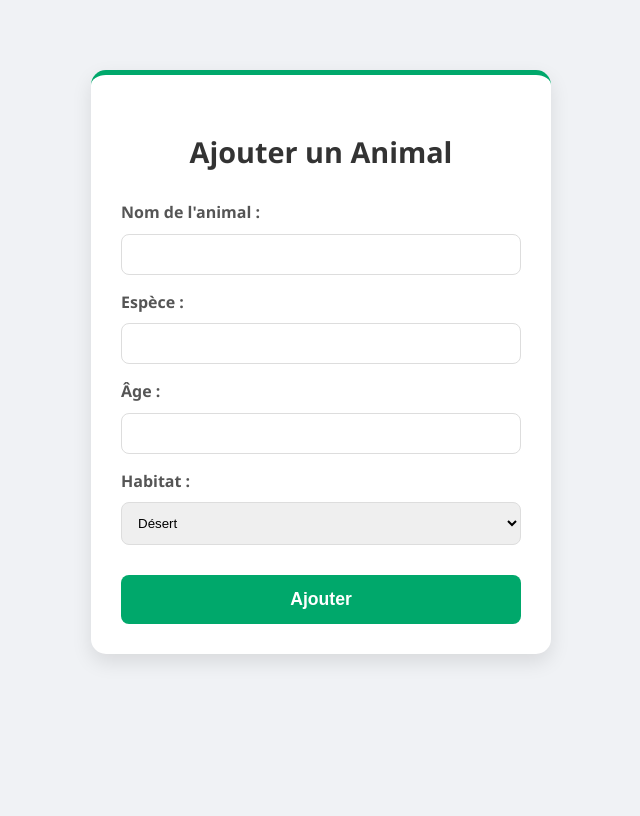
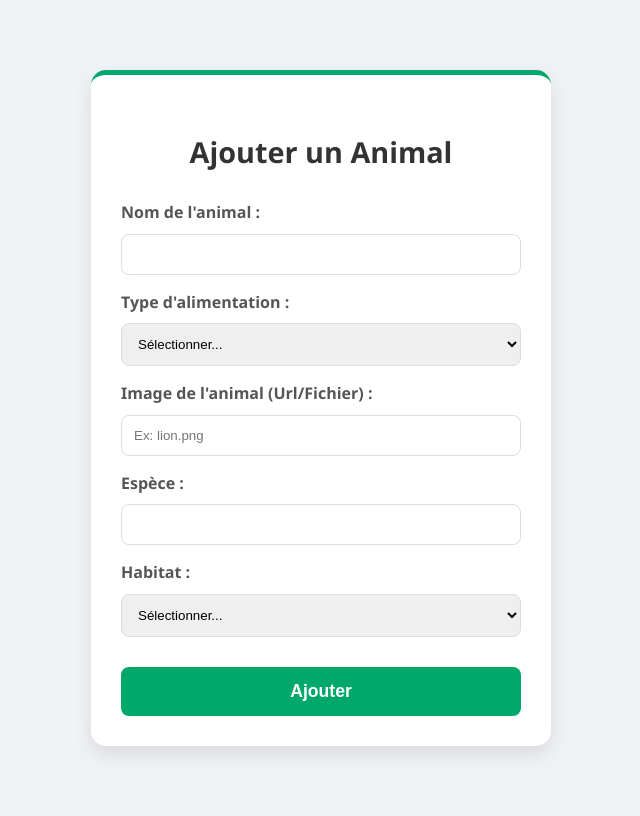
Before and after one commit to AbdellahLemtiri/ZooKids, a PHP site: page /ajoute_animal.php in a window 1280 px wide. Shown: the whole page, without its empty margins (319-959 px from the left). Before the commit the page ends 662 px from the top, so only its background shows below. Run offline with PHP 8.4, Linux system fonts and the light colour scheme; data comes from the database, SQL or seed files in the repository.

Commit message:
ajoute la fonctonalete pour saevegarder les donnee sur sql

```diff
--- a/ajoute_animal.php
+++ b/ajoute_animal.php
@@ -1,5 +1,25 @@
 <?php
+
+
 include "connect.php";
+
+if ($_SERVER["REQUEST_METHOD"] == "POST") {
+    $nom = $_POST["nom"];
+    $type_alimentaire = $_POST["type_alimentaire"];
+    $url_image = $_POST["url_image"];
+   $habitat = $_POST["habitat"];
+    $sql = "INSERT INTO Animal (NomAnimal, Type_alimentaire, Url_image, IdHab) VALUES ($nom,$type_alimentaire,$url_image,$habitat)";
+
+    if ($stmt->execute()) {
+        echo "<script>alert(' ajoute avec succes');</script>";
+    } else {
+        echo "<script>alert('probleme de l'ajoute  " . $stmt->error . "');</script>";
+    }
+
+
+    $stmt->close();
+}
+
 ?>
 <!DOCTYPE html>
 <html lang="fr">
@@ -15,29 +35,40 @@ include "connect.php";
     <div class="container-form">
         <h2>Ajouter un Animal</h2>
 
-        <form method="post" action="#">
+        <form method="post" action="">
             <label>Nom de l'animal :</label>
             <input type="text" name="nom" required>
+
+            <label>Type d'alimentation :</label>
+            <select name="type_alimentaire" required>
+                <option value="">Sélectionner...</option>
+                <option value="Carnivore">Carnivore</option>
+                <option value="Herbivore">Herbivore </option>
+                <option value="Omnivore">Omnivore </option>
+            </select>
+
+            <label>Image de l'animal (Url/Fichier) :</label>
+            <input type="text" name="url_image" placeholder="Ex: lion.png" required>
+
 
             <label>Espèce :</label>
             <input type="text" name="espece" required>
 
-            <label>Âge :</label>
-            <input type="number" name="age" required>
-
             <label>Habitat :</label>
             <select name="habitat" required>
                 <?php
-                $sql = "SELECT NomHab,IdHab FROM habitat";
-                $RSULT = $connect->query($sql);
+                $sql_habitat = "SELECT NomHab, IdHab FROM Habitat";
+                $result_habitat = $connect->query($sql_habitat);
 
-                if ($RSULT->num_rows > 0) {
-                    while ($row = $RSULT->fetch_assoc()) {
+                echo "<option value=''>Sélectionner...</option>";
 
-                        echo "<option value=" . $row["IdHab"] . " >" . $row["NomHab"] . "</option>";
+                if ($result_habitat->num_rows > 0) {
+                    while ($row = $result_habitat->fetch_assoc()) {
+
+                        echo "<option value=\"" . $row["IdHab"] . "\">" . $row["NomHab"] . "</option>";
                     }
                 } else {
-                    echo "<option value =0 >" . "Aucun habitat trouvé" . "</option>";
+                    echo "<option value=\"\">Aucun habitat trouvé</option>";
                 }
                 ?>
             </select>
--- a/ajoute_habitat.php
+++ b/ajoute_habitat.php
@@ -37,7 +37,8 @@ if ($_SERVER["REQUEST_METHOD"] == "POST") {
 
     if ($connect->query($sql) === TRUE) {
         echo "<p>Habitat ajouté avec succès.</p>";
-    } else {
+    }
+    else {
         echo "<p>Erreur SQL: " . $connect->error . "</p>";
     }
 }
```
